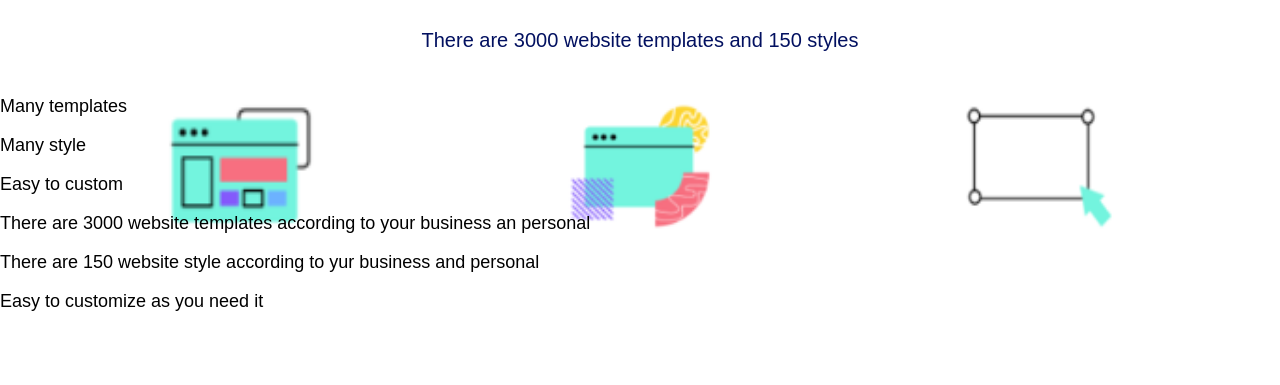
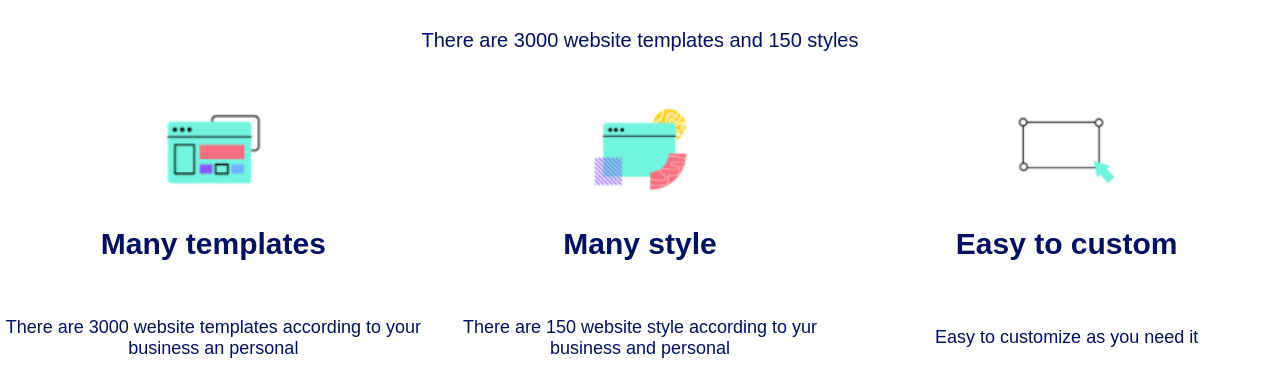
Before and after one commit to garciaarmando/EjercicioMaquetacion, a plain HTML site: page index.html in a window 1280 px wide. Shown: the part 742-1127 px from the top of the page. Before the commit the page ends 1072 px from the top, so only its background shows below. Drawn offline with Linux system fonts and the light colour scheme.

Commit message:
Project finished

```diff
--- a/index.html
+++ b/index.html
@@ -39,30 +39,30 @@
                 <p>There are 3000 website templates and 150 styles</p>
             </div>
             <div class="last-images">
-                <img src="/assets/many-templates.png" alt="" />
-                <img src="/assets/many-style.png" alt="" class="center-image" />
-                <img src="/assets/easy-to-custom.png" alt="" />
+                <img src="/assets/many-templates.png" class="first-image" alt="" />
+                <p class="first-image-primary-text">Many templates</p>
+                <p class="first-image-secondary-text">
+                    There are 3000 website templates according to your business an personal
+                </p>
+                <img src="/assets/many-style.png" alt="" class="second-image" />
+                <p class="second-image-primary-text">Many style</p>
+                <p class="second-image-secondary-text">
+                    There are 150 website style according to yur business and personal
+                </p>
+                <img src="/assets/easy-to-custom.png" class="third-image" alt="" />
+                <p class="third-image-primary-text">Easy to custom</p>
+                <p class="third-image-secondary-text">
+                    Easy to customize as you need it
+                </p>
             </div>
         </section>
     </main>
-    <footer>
+    <!--     <footer>
         <section class="footer-container">
-            <div class="footer-first-part">
-                <p>Many templates</p>
-                <p>Many style</p>
-                <p>Easy to custom</p>
-            </div>
-            <div class="footer-second-part">
-                <p>
-                    There are 3000 website templates according to your business an personal
-                </p>
-                <p>
-                    There are 150 website style according to yur business and personal
-                </p>
-                <p>Easy to customize as you need it</p>
-            </div>
+            <div class="footer-first-part"></div>
+            <div class="footer-second-part"></div>
         </section>
-    </footer>
+    </footer> -->
 </body>
 
 </html>
--- a/styles/styles.css
+++ b/styles/styles.css
@@ -201,42 +201,91 @@ main .main-container .main-paragraph {
 
 .last-images {
     width: 100%;
-    /* display: inline-block; */
-    display: flex;
+    display: grid;
+    grid-template-columns: 1fr 1fr 1fr;
+    grid-template-rows: 1fr 1fr 1fr;
     justify-content: center;
+    align-content: center;
 }
 
-.last-images img {
-    width: 150px;
+.last-images .first-image {
+    width: 100px;
+    justify-self: center;
+    align-self: center;
+    grid-column: 1;
+    grid-row: 1;
 }
 
-.last-images .center-image {
-    margin-left: 250px;
-    margin-right: 250px;
+.last-images .second-image {
+    width: 100px;
+    justify-self: center;
+    align-self: center;
+    grid-column: 2;
+    grid-row: 1;
 }
 
-
-/* footer {
-    width: 100%;
+.last-images .third-image {
+    width: 100px;
+    justify-self: center;
+    align-self: center;
+    grid-column: 3;
+    grid-row: 1;
 }
 
-footer .footer-container {
-    display: flex;
+.last-images .first-image-primary-text {
+    color: #021060;
+    font-size: 30px;
+    font-weight: bold;
+    justify-self: center;
+    align-self: center;
+    grid-column: 1;
+    grid-row: 2;
 }
 
-footer .footer-container .footer-first-part {
-    justify-content: center;
+.last-images .second-image-primary-text {
+    color: #021060;
+    font-size: 30px;
+    font-weight: bold;
+    justify-self: center;
+    align-self: center;
+    grid-column: 2;
+    grid-row: 2;
 }
- */
 
+.last-images .third-image-primary-text {
+    color: #021060;
+    font-size: 30px;
+    font-weight: bold;
+    justify-self: center;
+    align-self: center;
+    grid-column: 3;
+    grid-row: 2;
+}
 
-/* footer 3 columnas y 3 filas */
+.last-images .first-image-secondary-text {
+    color: #021060;
+    font-size: 18px;
+    justify-self: center;
+    align-self: center;
+    grid-column: 1;
+    grid-row: 3;
+    text-size-adjust: inherit;
+}
 
+.last-images .second-image-secondary-text {
+    color: #021060;
+    font-size: 18px;
+    justify-self: center;
+    align-self: center;
+    grid-column: 2;
+    grid-row: 3;
+}
 
-/* el logo recorrerlo a la derecha */
-
-
-/* alinear el body al centro */
-
-
-/* hoover del botón overflow hidden  sombra más pequeña*/
+.last-images .third-image-secondary-text {
+    color: #021060;
+    font-size: 18px;
+    justify-self: center;
+    align-self: center;
+    grid-column: 3;
+    grid-row: 3;
+}
```
